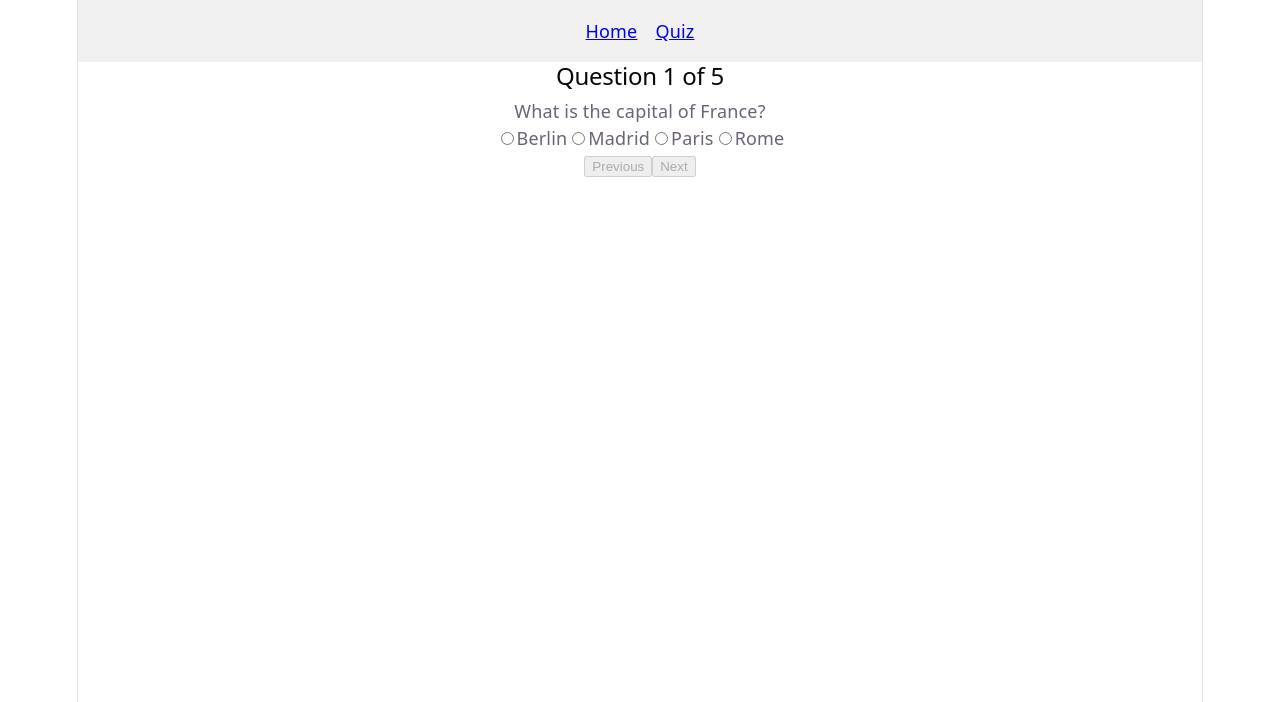
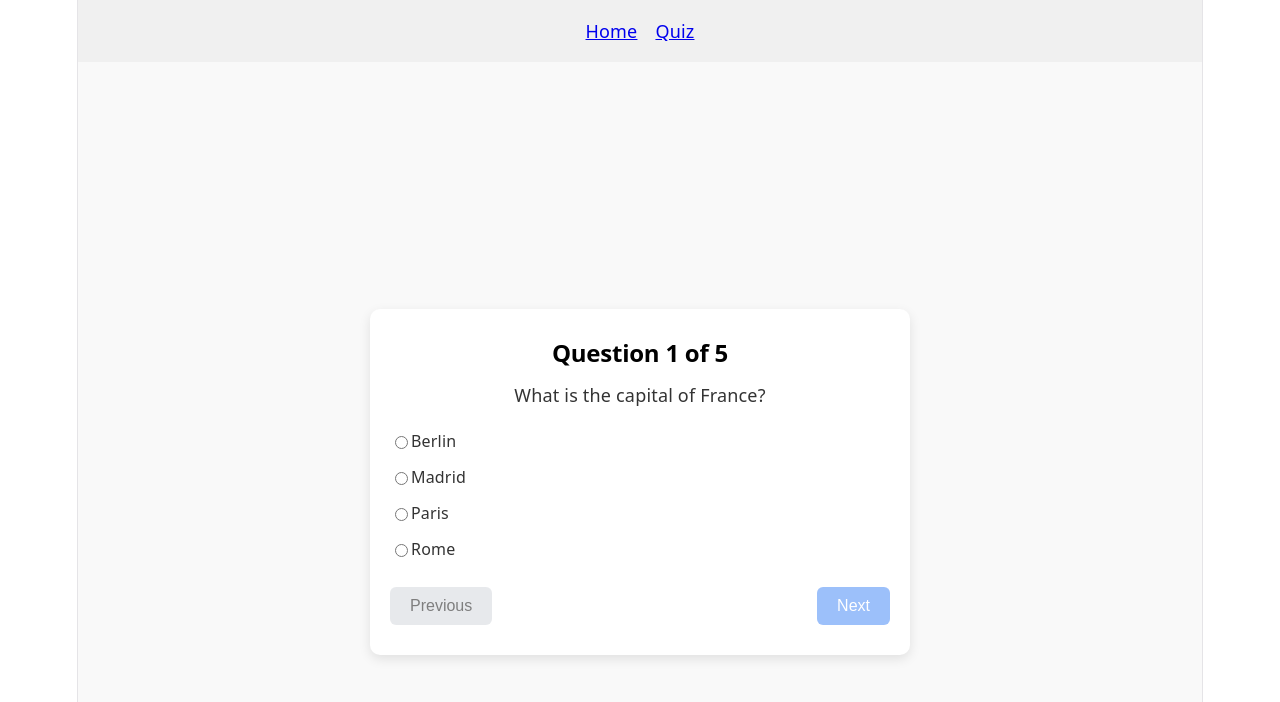
Before and after one commit to mahad18/quiz-app, a React (Vite) app: page /quiz in a window 1280 px wide. Shown: the top 702 px of the page. Built offline with nearby package versions, Linux system fonts and the light colour scheme.

Commit message:
Update quiz.jsx

```diff
--- a/src/quiz.jsx
+++ b/src/quiz.jsx
@@ -1,3 +1,4 @@
+// Quiz.jsx
 import { useState } from "react";
 import { useNavigate } from "react-router-dom";
 
@@ -19,11 +20,12 @@ export default function Quiz({ score, setScore }) {
     const newAnswers = [...answers];
     newAnswers[current] = selected;
     setAnswers(newAnswers);
-    setSelected(""); // reset selection
+    setSelected("");
 
-    if (current < questions.length - 1) setCurrent(current + 1);
-    else {
-      // Calculate final score
+    if (current < questions.length - 1) {
+      setCurrent(current + 1);
+    } else {
+      // calculate final score
       const finalScore = questions.reduce(
         (acc, q, idx) => (q.answer === newAnswers[idx] ? acc + 1 : acc),
         0
@@ -41,16 +43,16 @@ export default function Quiz({ score, setScore }) {
   };
 
   return (
-    <div className="flex flex-col items-center p-6 pt-10 min-h-screen">
-      <div className="w-full max-w-xl bg-white p-6 rounded shadow">
-        <h2 className="text-2xl font-bold mb-4">
+    <div className="quiz-container">
+      <div className="quiz-card">
+        <h2 className="question-heading">
           Question {current + 1} of {questions.length}
         </h2>
-        <p className="mb-4">{questions[current].question}</p>
+        <p className="question-text">{questions[current].question}</p>
 
-        <div className="flex flex-col space-y-2 mb-4">
+        <div className="options-container">
           {questions[current].options.map((opt) => (
-            <label key={opt} className="flex items-center space-x-2">
+            <label key={opt} className="option-label">
               <input
                 type="radio"
                 name="option"
@@ -58,24 +60,16 @@ export default function Quiz({ score, setScore }) {
                 checked={selected === opt}
                 onChange={(e) => setSelected(e.target.value)}
               />
-              <span>{opt}</span>
+              {opt}
             </label>
           ))}
         </div>
 
-        <div className="flex justify-between">
-          <button
-            onClick={handlePrev}
-            disabled={current === 0}
-            className="px-4 py-2 rounded bg-gray-300 hover:bg-gray-400 disabled:opacity-50"
-          >
+        <div className="buttons-container">
+          <button onClick={handlePrev} disabled={current === 0} className="btn btn-gray">
             Previous
           </button>
-          <button
-            onClick={handleNext}
-            disabled={!selected}
-            className="px-4 py-2 rounded bg-blue-500 text-white hover:bg-blue-600 disabled:opacity-50"
-          >
+          <button onClick={handleNext} disabled={!selected} className="btn btn-blue">
             {current === questions.length - 1 ? "Submit" : "Next"}
           </button>
         </div>
```
